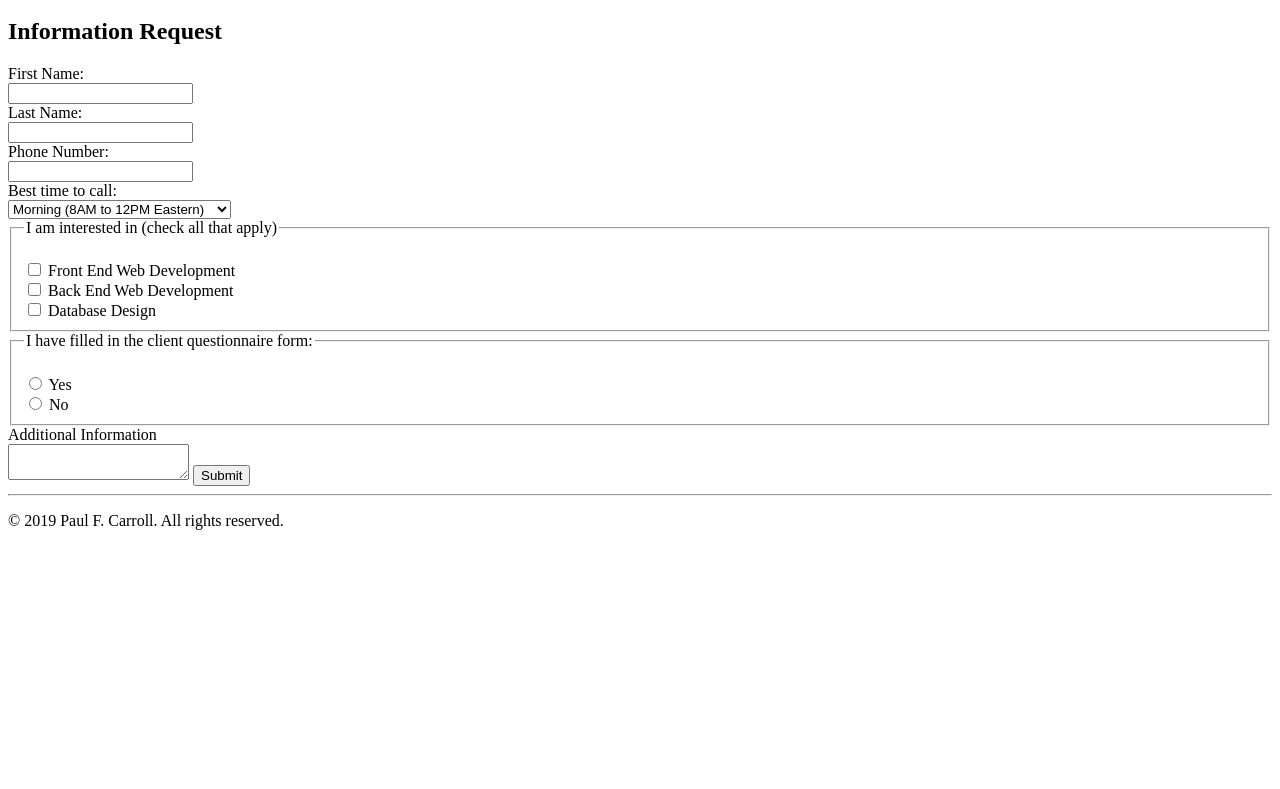
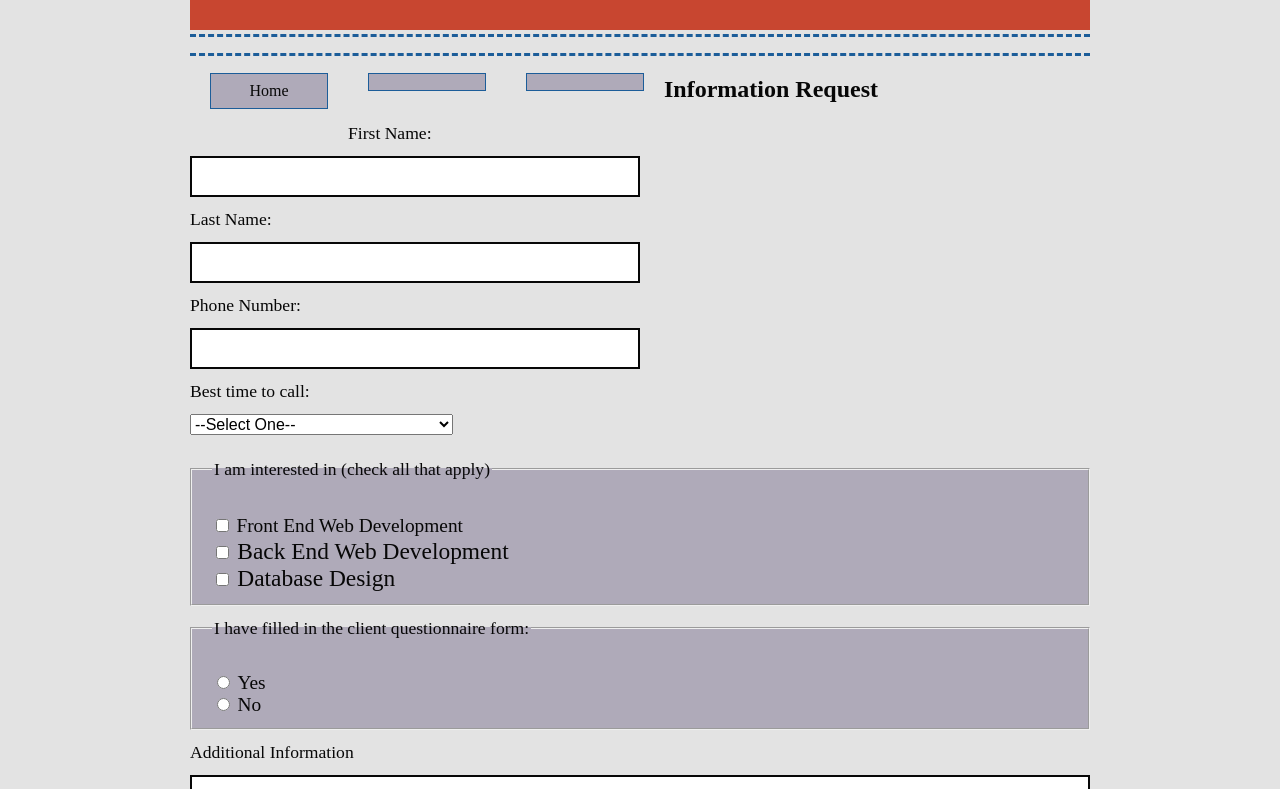
Before and after one commit to pcarroll1386/Portfolio, a plain HTML site: page contact.html in a window 1280 px wide. Shown: the part 120-909 px from the top of the page. Before the commit the page ends 800 px from the top, so only its background shows below. Drawn offline with Linux system fonts and the light colour scheme.

Commit message:
Added CSS styling to index and contact

```diff
--- a/contact.html
+++ b/contact.html
@@ -1,31 +1,77 @@
 <!DOCTYPE html>
 <!-- Name: Paul F. Carroll
 	Date Created: 12/26/19
-	Most Recent revision: 12/27/19
+	Most Recent revision: 1/6/2020
 	-->
 
 <html lang="en">
 
 	<head>
 		<title>Contact me</title>
+		<link href="styles/main.css" rel="stylesheet" type="text/css" />
+		<!-- Form styling -->
+		<style>
+			label, fieldset {
+				font-size: 1.1em;
+			}
+			input[type=text] {
+				border: 2px solid #070707;
+				width: 50%;
+				padding: 8px 8px;
+				margin: 12px 0;
+				box-sizing: border-box;
+				font-size: 1.1em;
+			}
+			fieldset {
+				background-color: #afaab9;
+				width: 100%;
+				padding: 12px 20px;
+				margin: 12px 0;
+				box-sizing: border-box;
+			}
+			select, textarea {
+				margin: 12px 0;
+				font-size: 1em;
+			}
+			input[type=submit] {
+				font-size: 1.2em;
+				background-color: #c84630;
+				color: #070707;
+				padding: 4px 8px;
+			}
+			input[type=submit]:hover {
+				background-color: #afaab9;
+				color: #070707;
+			}
+			textarea {
+				width: 100%;
+				height: 200px;
+				padding: 12px 20px;
+				margin: 12px 0;
+				box-sizing: border-box;
+				border: 2px solid #070707;
+				background-color: #fff;
+				resize: none;
+			}
+		</style>
 	</head>
 
 	<body>
 		<header>
 		<h1>Contact Me</h1>
 		</header>
-		<hr />
-		<nav>
-			<a href="index.html">Home<a/>
+
+		<nav class="border">
+			<p><a href="index.html">Home<a/></p>
+		<div class="clear-float"></div>
 		</nav>
-		<hr />
 
 		<section>
 			<h2><strong>Information Request</strong></h2>
 			<form action="submit.html" method="POST">
 			<label for="firstName">First Name:
 			</label><br />
-			<input type="text: id="firstName" name="firstName"><br />
+			<input type="text" id="firstName" name="firstName"><br />
 
 			<label for="lastName">Last Name:
 			</label><br />
@@ -37,8 +83,8 @@
 
 			<label for="contact">Best time to call:</label><br />
 
-			<select id="contact: name="contact">
-				option valu="default" selected>--Select One--</option>
+			<select id="contact" name="contact">
+				<option value="default" selected>--Select One--</option>
 				<option value="morning">Morning (8AM to 12PM Eastern)</option>
 				<option value="afternoon">Afternoon (12PM to 5PM Eastern)</option>
 				<option value="evening"> Evening (5PM to 8PM Eastern)</option>
@@ -46,9 +92,9 @@
 
 			<fieldset>
 				<legend>I am interested in (check all that apply)</legend><br />
-				<input type="checkbox" id="frontEnd" name"interest" value="frontEnd">
+				<input type="checkbox" id="frontEnd" name="interest" value="frontEnd">
 				<label for="frontEnd">Front End Web Development<label><br />
-				<input type="checkbox" id="backend" name="backEnd" name="interest" value+"backEnd">
+				<input type="checkbox" id="backend" name="interest" name="interest" value+"backEnd">
 				<label for+"backEnd">Back End Web Development</label><br />
 				<input type="checkbox" id="database" name="intrest" value="database">
 				<label for="database">Database Design</label><br />
@@ -70,7 +116,6 @@
 
 		</section>
 
-	<hr />
 		<footer>
 			<p>&copy; 2019 Paul F. Carroll. All rights reserved. </p>
 		</footer>
--- a/index.html
+++ b/index.html
@@ -1,46 +1,85 @@
 <!DOCTYPE html>
 	<!-- Name: Paul F. Carroll
 	Date Created: 12/26/19
-	Most Recent revision: 12/27/19
+	Most Recent revision: 1/6/2020
 	-->
 <html lang="en">
 
 	<head>
 		<title>Paul's Portfolio</title>
+		<link href="styles/main.css" rel="stylesheet" type="text/css" />
+		<style>
+			caption {
+				font-weight: bold;
+				font-size: 1.2em;
+				margin-bottom: 8px;
+			}
+			table, th, td {
+				border: 1px solid #222;
+				border-collapse: collapse;
+				padding:5px 10ps;
+			}
+			table {
+				width: 90%;
+				margin: auto;
+			}
+			tr {
+				height:30px;
+			}
+			th {
+				background-color: #c84630;
+			}
+			tr:nth-child(odd) {
+				background-color: #afaab9;
+			}
+			article img {
+				float:left;
+			}
+			.right-content {
+				float:left;
+			}
+			article {
+				margin-bottom: 16px;
+			}
+
+		</style>
 	</head>
 	<body>
 		<header>
 		<h1>Portfolio for Paul F. Carroll</h1>
 		</header>
-		<hr />
-		<nav>
+
+		<nav class="border">
+		<!-- The nav element will include navigation buttons or links -->
 			<p><a href="projects.html">Projects</a></p>
 			<p><a href="contact.html">Contact</a></p>
 			<p><a href="testimonials.html">Testimonials</a></p>
-		<p><a href="https://www.google.com" target="_blank">Google</a></p>
-		<p><a href="#target">Jump down.</a>
+			<div class="clear-float"></div>
 		</nav>
-		<hr />
+
 		<section>
 		<article id="about-me">
-		<img src="images/portrait1.jpg" alt="Portrait of Paul F. Carroll" />
 		<h2><em>About Me</em></h2>
+		<img src="images/portrait1.jpg" alt="Portrait of Paul F. Carroll" width="250" />
 			<p>I am a <strong>hard worker</strong></p>
 			<p>I learn <strong>quickly</strong></p>
+		<div class="clear-float"></div>
 		</article>
 
 		<article id="past-experiences">
-
 		<h2><em>Past Experiences</em></h2>
-		<img src="images/fibersplice1.jpg" alt="Fiber splice for bussiness connect" />
+		<img src="images/fibersplice1.jpg" alt="Fiber splice for bussiness connect" width="250" />
+			<div class="right-content">
 			<table>
 				<caption>Employment History</caption>
+				<thead>
 					<tr>
 						<th>Years of Employment</th>
 						<th>Title</th>
 						<th>Company</th>
 					</tr>
-
+				</thead>
+				<tbody>
 					<tr>
 						<td>2017-2020</td>
 						<td>Install and Repair Technition</td>
@@ -70,13 +109,16 @@
 						<td>Student</td>
 						<td>Eagle Gate College</td>
 					</tr>
+				</tbody>
 			</table>
-
+			</div>
+		<div class="clear-float"></div>
 		</article>
 
 		<article id="hobbies">
 		<h2><em>Hobbies</em></h2>
-		<img src="images/decorativepillow(1).jpg" alt="Handsewn Pillow" />
+		<img src="images/decorativepillow(1).jpg" alt="Handsewn Pillow" width="250" />
+			<div class="right-content">
 			<ul>
 				<li>Authors</li>
 				<ol>
@@ -111,11 +153,19 @@
 					</ul>
 			</ul>
 
+			<ul>
+				<li>Creative Activities</li>
+					<ul>
+					<li>Sewing</li>
+					<li>Writing</li>
+					<li>coding</li>
+					</ul>
+			</ul>
+			</div>
+		<div class="clear-float"></div>
 		</article>
 		</section>
 		<footer>
-		<hr />
-		<p id="target"></p>
 		<p>&copy; 2019 Paul F. Carroll. All rights reserved. </p>
 		</footer>
 
--- /dev/null
+++ b/styles/main.css
@@ -0,0 +1,55 @@
+/*
+Creator: Paul F. Carroll
+Date Created: 1/6/2020
+Date Last Modified:
+*/
+
+body {
+	background-color: #e3e3e3;
+	font-famil: arial, helvetica, sans-serif;
+	color: #070707;
+	max-width: 900px;
+	margin: 0 auto;
+}
+
+header, footer {
+	background-color: #c84630;
+	color: #070707;
+	height: 100px;
+	text-align: center;
+	padding: 30px 10px 20px 10px;
+}
+
+h1 {
+	font-size: 2.5em;
+}
+nav {
+	border-top: 3px dashed #1c5d99;
+	border-bottom: 3px dashed #1c5d99;
+	margin-top: 4px;
+}
+nav a {
+	background-color: #afaab9;
+	color: #070707;
+	padding: 8px;
+	border: thin solid #1c5d99;
+	text-decoration: none;
+	text-align: center;
+	display: block;
+	margin: 20px;
+	width: 100px;
+	float:left;
+}
+nav a:hover {
+	background-color: #c84630;
+	color: #070707;
+}
+nav a:active {
+	font-weight: bold;
+}
+nav a:visited {
+	color: #1c5d99;
+}
+.clear-float {
+	clear:both;
+	}
```
Also changed, not shown: projects.html (+3 -1 lines), template.html (deleted, +0 -26 lines), testimonials.html (+3 -1 lines). Lines whose indentation alone changed are shown as unchanged.
